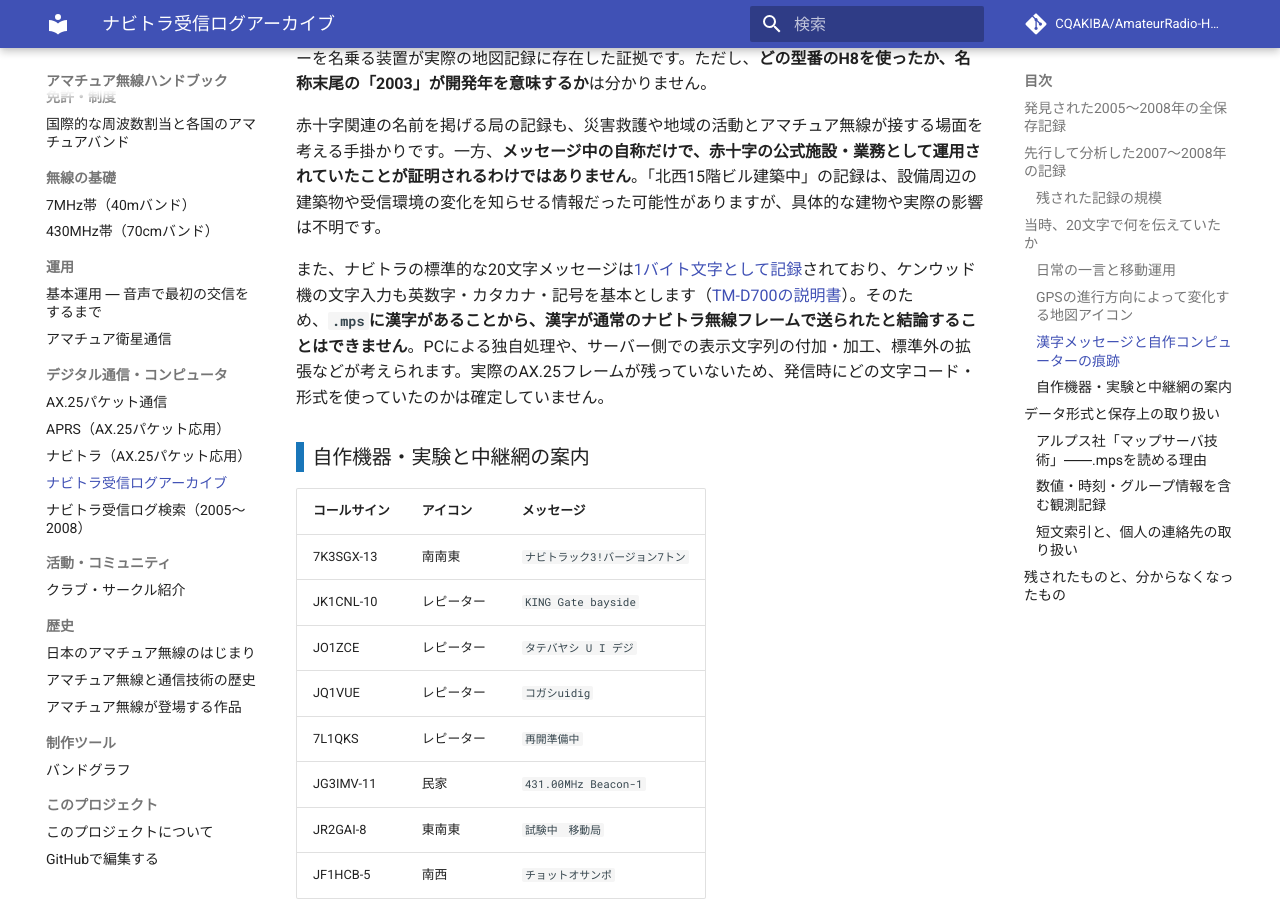
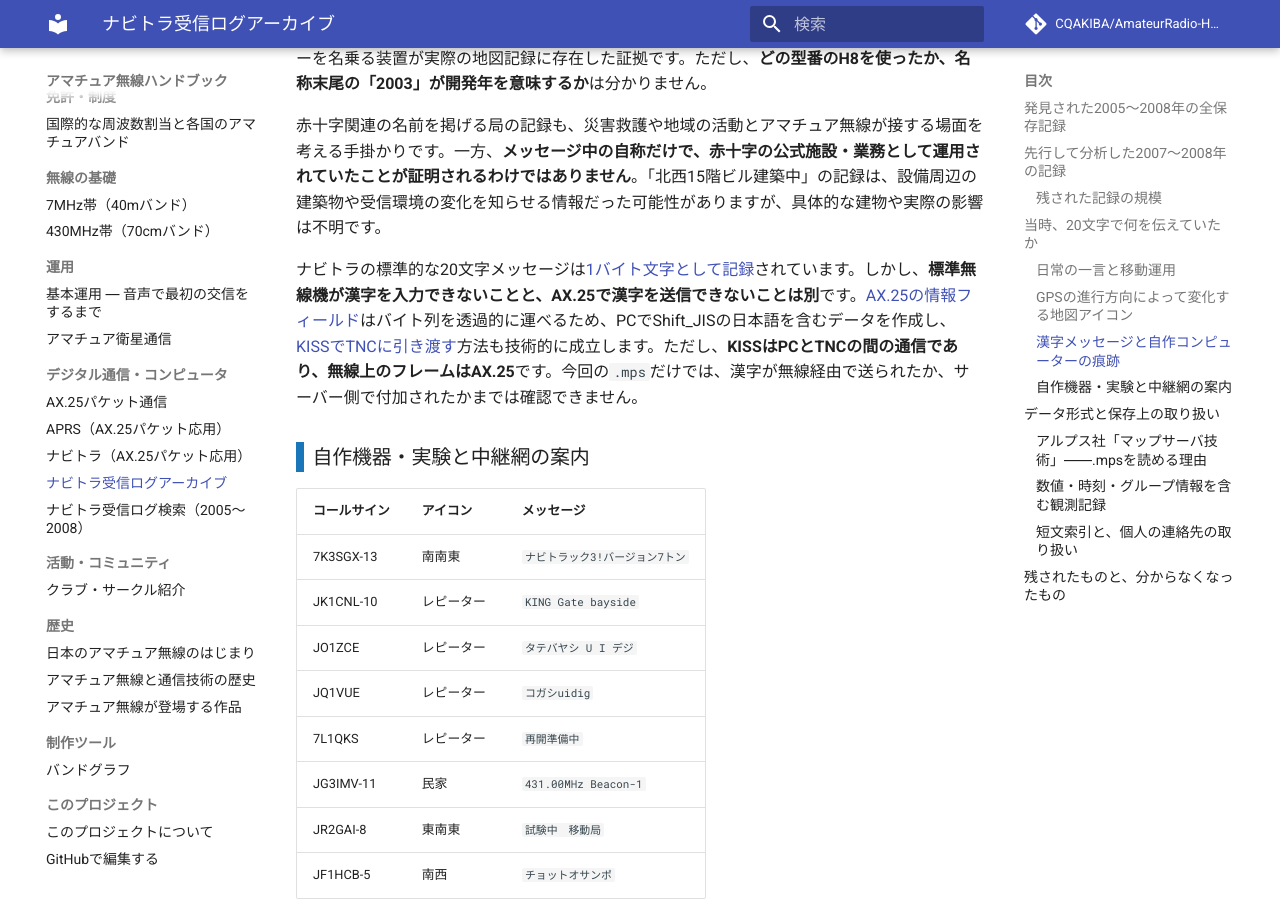
Before and after one commit to CQAKIBA/AmateurRadio-Handbook, an MkDocs documentation site: the page built from docs/07_デジタル通信・コンピュータ/ナビトラ受信ログアーカイブ.md, in a window 1280 px wide and 900 px high, scrolled down 4950 px. Built offline with MkDocs 1.6.1 and Material for MkDocs 9.7.7, drawn with Linux system fonts in a browser that asks for light colours; comment, search, counter and statistics services are not loaded.

Commit message:
docs: AX.25での漢字伝送とKISSの役割を整理し、ナビトラ文字コードの説明を修正

```diff
--- a/docs/07_デジタル通信・コンピュータ/ナビトラ受信ログアーカイブ.md
+++ b/docs/07_デジタル通信・コンピュータ/ナビトラ受信ログアーカイブ.md
@@ -113,7 +113,7 @@ CSVは保存・再解析のための正本です。ブラウザ閲覧用の表
 
 赤十字関連の名前を掲げる局の記録も、災害救護や地域の活動とアマチュア無線が接する場面を考える手掛かりです。一方、**メッセージ中の自称だけで、赤十字の公式施設・業務として運用されていたことが証明されるわけではありません**。「北西15階ビル建築中」の記録は、設備周辺の建築物や受信環境の変化を知らせる情報だった可能性がありますが、具体的な建物や実際の影響は不明です。
 
-また、ナビトラの標準的な20文字メッセージは[1バイト文字として記録](https://wikiwiki.jp/dcn/Navitra/PNTS)されており、ケンウッド機の文字入力も英数字・カタカナ・記号を基本とします（[TM-D700の説明書](https://www.radiomanual.info/schemi/KENW_VU/TM-D700_S_user_JA.pdf)）。そのため、**`.mps`に漢字があることから、漢字が通常のナビトラ無線フレームで送られたと結論することはできません**。PCによる独自処理や、サーバー側での表示文字列の付加・加工、標準外の拡張などが考えられます。実際のAX.25フレームが残っていないため、発信時にどの文字コード・形式を使っていたのかは確定していません。
+ナビトラの標準的な20文字メッセージは[1バイト文字として記録](https://wikiwiki.jp/dcn/Navitra/PNTS)されています。しかし、**標準無線機が漢字を入力できないことと、AX.25で漢字を送信できないことは別**です。[AX.25の情報フィールド](https://fediea.org/digiclub/ax25.html?lang=gl)はバイト列を透過的に運べるため、PCでShift_JISの日本語を含むデータを作成し、[KISSでTNCに引き渡す](https://www.ax25.net/kiss.aspx)方法も技術的に成立します。ただし、**KISSはPCとTNCの間の通信であり、無線上のフレームはAX.25**です。今回の`.mps`だけでは、漢字が無線経由で送られたか、サーバー側で付加されたかまでは確認できません。
 
 ### 自作機器・実験と中継網の案内
 
```
